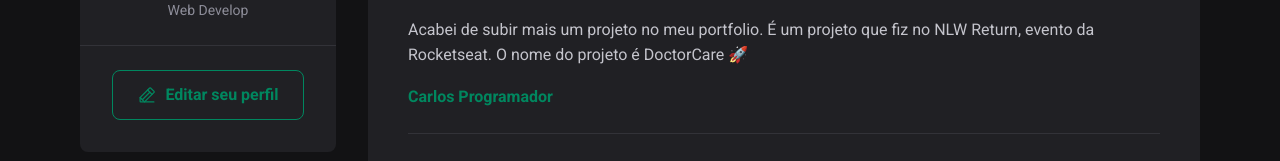
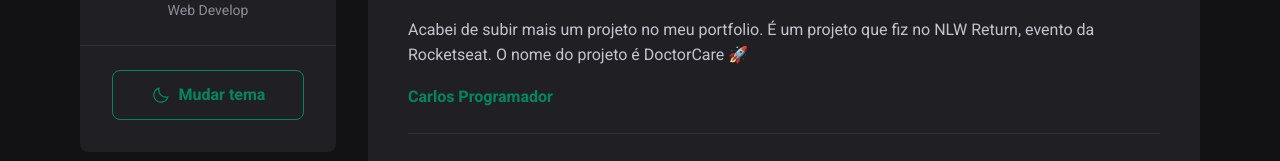
Before and after one commit to carlossroliveira/feed, a React (Vite) app: page / in a window 1280 px wide. Shown: the part 259-420 px from the top of the page. Built offline with nearby package versions, Linux system fonts and the light colour scheme.

Commit message:
Alteração de novo do contexto e utilização

```diff
--- a/src/App.tsx
+++ b/src/App.tsx
@@ -1,5 +1,5 @@
 // Context
-import { useTheme } from './contexts/themes/useTheme'
+import { useMyTheme } from './contexts/themes/useMyTheme'
 
 // Router
 import { DefaultRouter } from './Router'
@@ -9,7 +9,7 @@ import { ThemeProvider } from 'styled-components'
 import { GlobalStyle } from './styles/GlobalStyle'
 
 export const App = () => {
-  const { themes } = useTheme()
+  const { themes } = useMyTheme()
 
   return (
     <ThemeProvider theme={themes}>
--- a/src/components/SideBar/index.tsx
+++ b/src/components/SideBar/index.tsx
@@ -1,8 +1,11 @@
 // Packages
-import { PencilLine } from 'phosphor-react'
+import { Moon, Sun } from 'phosphor-react'
 
 // Components
 import { Avatar } from '../Avatar'
+
+// Context
+import { useMyTheme } from '../../contexts/themes/useMyTheme'
 
 // Styles
 import {
@@ -16,6 +19,8 @@ import {
 } from './sideBarStyles'
 
 export const SideBar = () => {
+  const { handleThemes, themes } = useMyTheme()
+
   return (
     <SideBarSC>
       <ImgSC
@@ -31,9 +36,9 @@ export const SideBar = () => {
       </ProfileSC>
 
       <FooterSC>
-        <LinkSC href="#">
-          <PencilLine size={20} />
-          Editar seu perfil
+        <LinkSC href="#" onClick={() => handleThemes()}>
+          {themes.title === 'light' ? <Sun size={20} /> : <Moon size={20} />}
+          Mudar tema
         </LinkSC>
       </FooterSC>
     </SideBarSC>
--- a/src/contexts/themes/useTheme.ts
+++ b/src/contexts/themes/useMyTheme.ts
@@ -4,11 +4,11 @@ import { useContext } from 'react'
 // Context
 import { MyThemeContext } from './MyThemeContext'
 
-export const useTheme = () => {
+export const useMyTheme = () => {
   const context = useContext(MyThemeContext)
 
   if (!context) {
-    throw new Error('useTheme must be used inside ThemeProvider')
+    throw new Error('useTheme must be used inside MyThemeProvider')
   }
   return context
 }
```
